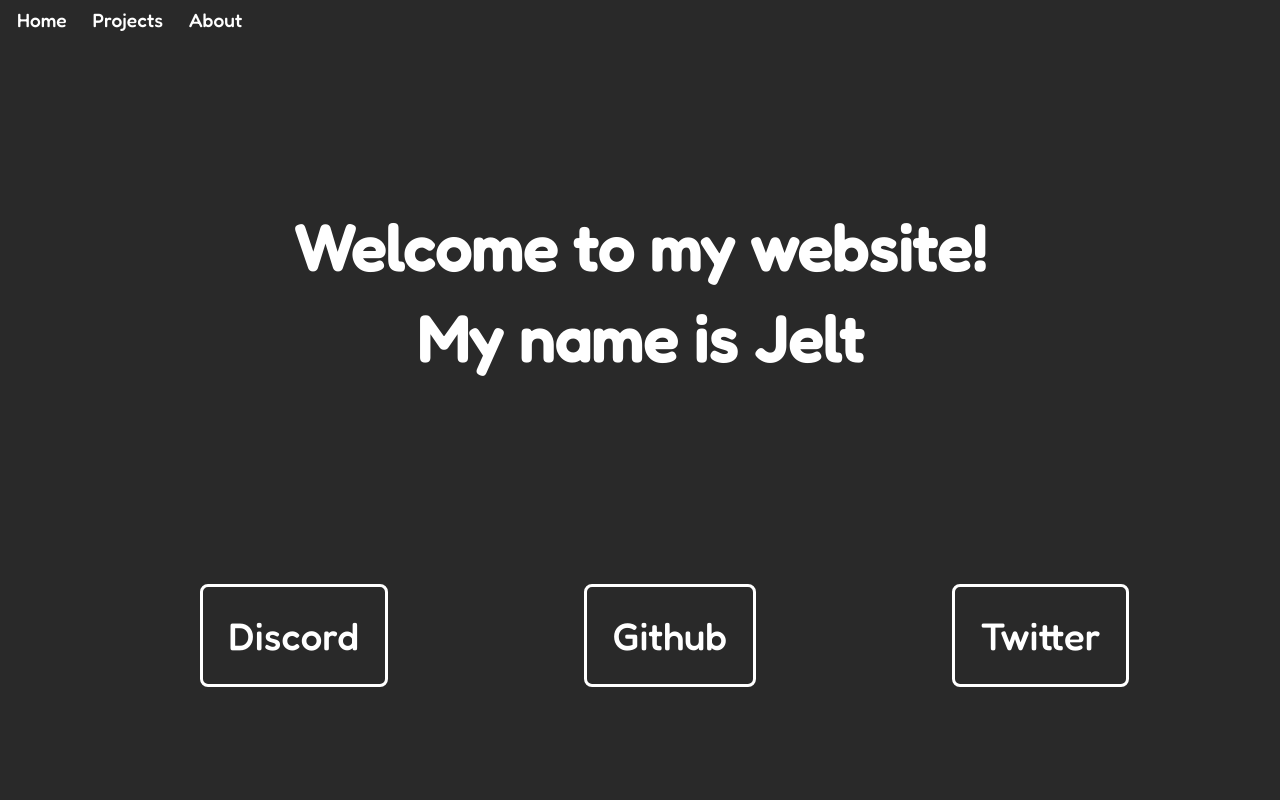
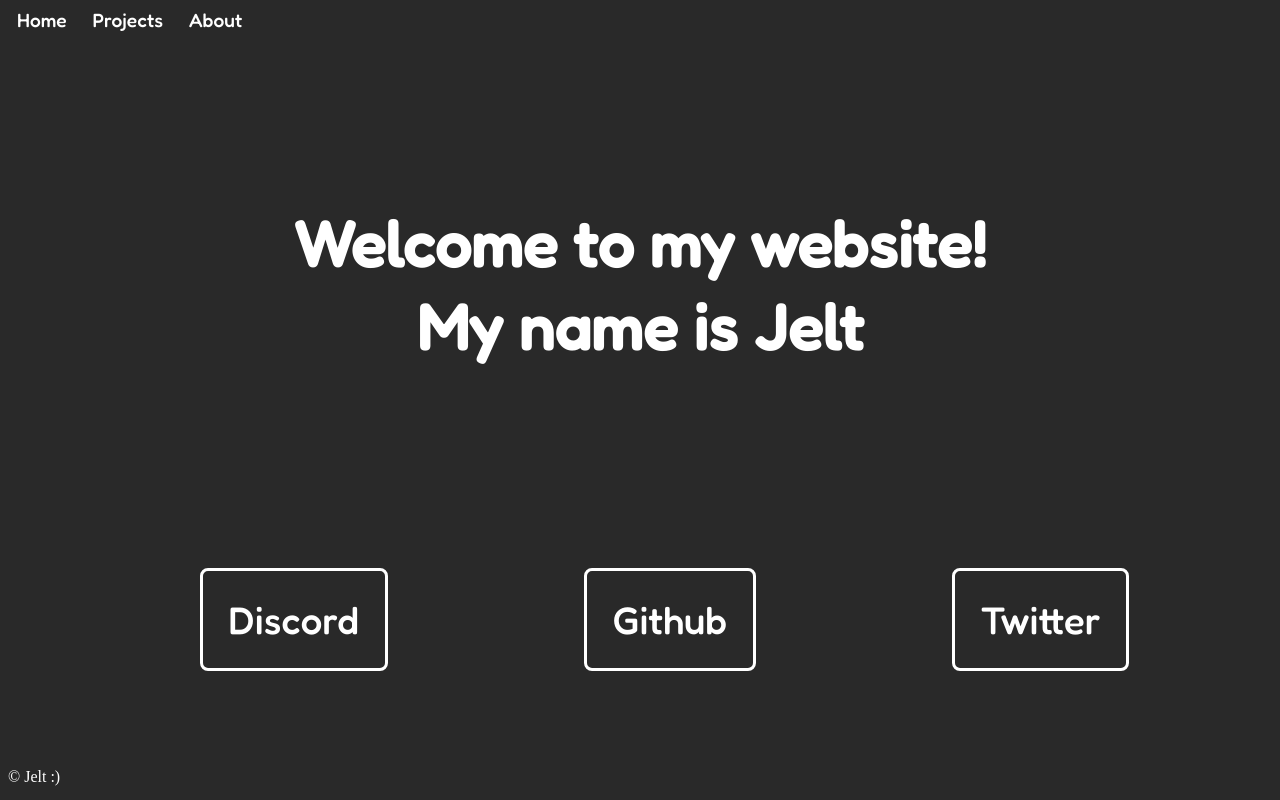
Before and after one commit to Jeltai/jeltai.github.io, a plain HTML site: page index.html in a window 1280 px wide. Drawn offline with Linux system fonts and the light colour scheme.

Commit message:
Copyright

```diff
--- a/cool.css
+++ b/cool.css
@@ -12,7 +12,7 @@
 }
 
 .clear {
-    line-height: 3em;
+    line-height: 2.5em;
     text-align: center;
     margin-top: 15vw;
   }
@@ -115,3 +115,8 @@
   color: white;
   font-family: Arial, Helvetica, sans-serif;
 }
+
+footer {
+  color: white;
+  margin-top: 125px;
+}
--- a/index.html
+++ b/index.html
@@ -35,6 +35,10 @@
 
 
     </div>
+
+    <footer>
+        © Jelt :)
+    </footer>
 </body>
 
 </html>
```
